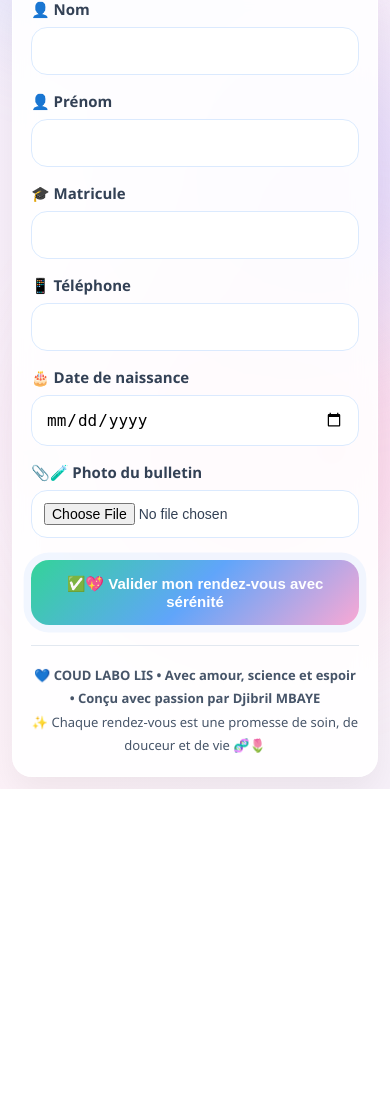
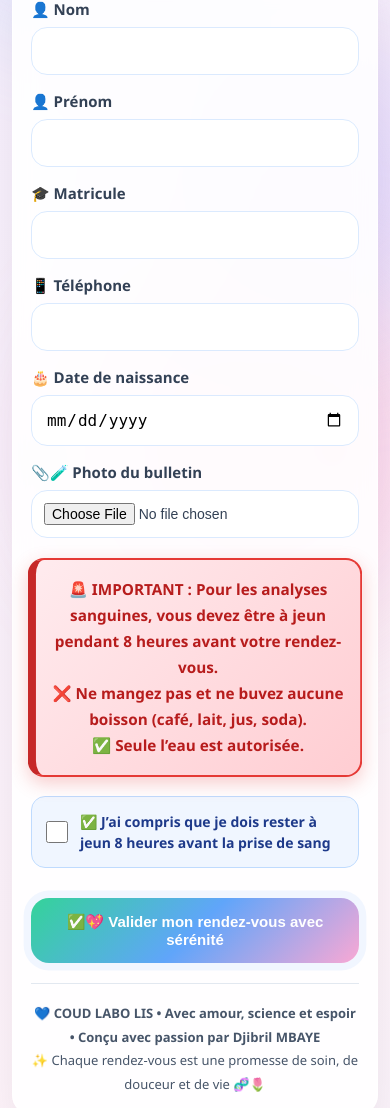
Before and after one commit to picasso109/Coud-labo, a Flask app: page /rdv-etudiant in a window 390 px wide. Shown: the part 237-1345 px from the top of the page. Before the commit the page ends 1026 px from the top, so only its background shows below. Run offline with Flask 3, Linux system fonts and the light colour scheme.

Commit message:
Ajout confirmation obligatoire jeûne 8h

```diff
--- a/templates/prise_rdv.html
+++ b/templates/prise_rdv.html
@@ -22,7 +22,6 @@
             overflow-x:hidden;
         }
 
-        /* halos doux premium */
         .halo{
             position:fixed;
             border-radius:50%;
@@ -58,7 +57,6 @@
             animation-delay:4s;
         }
 
-        /* icônes flottantes plus discrètes */
         .float-icon{
             position:fixed;
             font-size:48px;
@@ -73,7 +71,6 @@
         .micro1{left:5%; bottom:10%;}
         .blood1{right:8%; bottom:12%;}
 
-        /* particules */
         .spark{
             position:fixed;
             width:8px;
@@ -167,6 +164,46 @@
             background:#fff;
         }
 
+        .alert-fasting{
+            background: linear-gradient(135deg, #ffebee, #ffcdd2);
+            color: #b71c1c;
+            border: 2px solid #e53935;
+            border-left: 8px solid #c62828;
+            padding: 20px;
+            margin: 22px 0;
+            border-radius: 16px;
+            font-size: 17px;
+            font-weight: 700;
+            text-align: center;
+            box-shadow: 0 6px 18px rgba(229,57,53,0.25);
+            animation: pulseAlert 1.5s infinite;
+            line-height: 1.7;
+        }
+
+        .confirm-box{
+            margin: 18px 0 8px 0;
+            padding: 16px;
+            border-radius: 14px;
+            background: rgba(239, 246, 255, 0.9);
+            border: 1px solid #bfdbfe;
+            display: flex;
+            align-items: center;
+            gap: 12px;
+            font-size: 15px;
+            font-weight: 600;
+            color: #1e3a8a;
+            line-height: 1.5;
+        }
+
+        .confirm-box input[type="checkbox"]{
+            width: 22px;
+            height: 22px;
+            cursor: pointer;
+            accent-color: #2563eb;
+            margin: 0;
+            flex-shrink: 0;
+        }
+
         .btn{
             width:100%;
             margin-top:22px;
@@ -224,38 +261,21 @@
             50%{box-shadow:0 0 0 14px rgba(96,165,250,0);}
         }
 
+        @keyframes pulseAlert{
+            0%,100%{transform:scale(1);}
+            50%{transform:scale(1.02);}
+        }
+
         @media(max-width:768px){
-            body{
-                padding:12px;
-            }
-
-            .header{
-                padding:18px;
-                border-radius:20px;
-            }
-
-            .header h2{
-                font-size:21px;
-            }
-
-            .card{
-                padding:18px;
-                border-radius:20px;
-            }
-
-            input{
-                padding:14px;
-                font-size:16px;
-            }
-
-            .btn{
-                padding:15px;
-                font-size:15px;
-            }
-
-            .float-icon{
-                font-size:38px;
-            }
+            body{padding:12px;}
+            .header{padding:18px; border-radius:20px;}
+            .header h2{font-size:21px;}
+            .card{padding:18px; border-radius:20px;}
+            input{padding:14px; font-size:16px;}
+            .btn{padding:15px; font-size:15px;}
+            .float-icon{font-size:38px;}
+            .alert-fasting{font-size:15px; padding:16px;}
+            .confirm-box{font-size:14px; padding:14px;}
         }
     </style>
 </head>
@@ -315,6 +335,19 @@
                 </div>
             </div>
 
+            <div class="alert-fasting">
+                🚨 IMPORTANT : Pour les analyses sanguines, vous devez être <strong>à jeun pendant 8 heures</strong> avant votre rendez-vous.
+                <br>
+                ❌ Ne mangez pas et ne buvez aucune boisson (café, lait, jus, soda).
+                <br>
+                ✅ <strong>Seule l’eau est autorisée.</strong>
+            </div>
+
+            <label class="confirm-box">
+                <input type="checkbox" required>
+                ✅ J’ai compris que je dois rester à jeun 8 heures avant la prise de sang
+            </label>
+
             <button class="btn" type="submit">
                 ✅💖 Valider mon rendez-vous avec sérénité
             </button>
```
